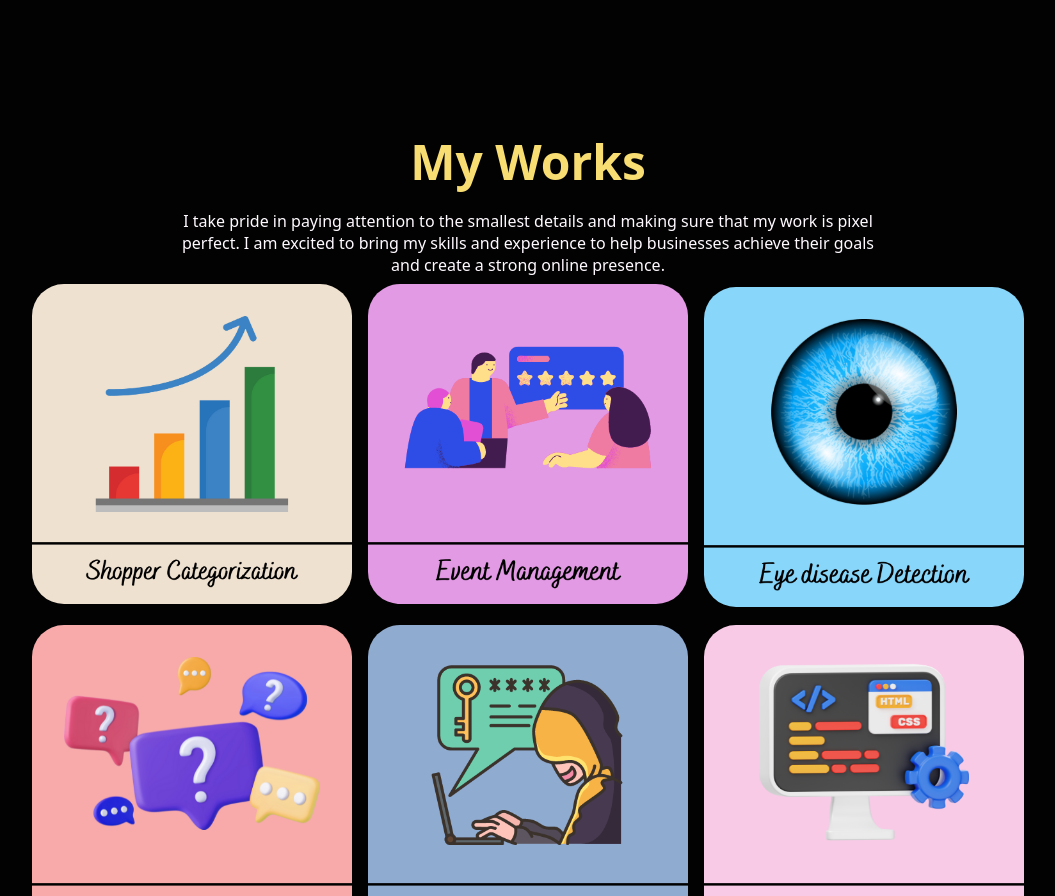
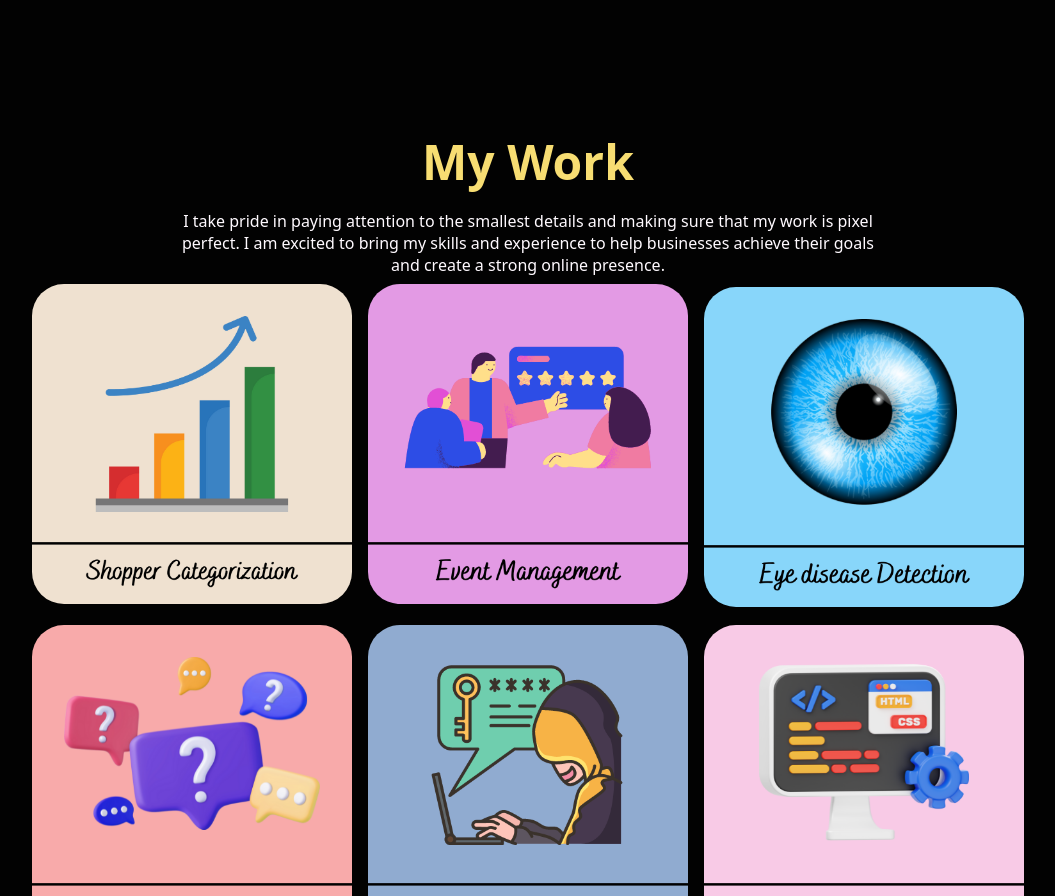
Before and after one commit to aneeshram-01/React-Portfolio-website, a React (Create React App) app: page / in a window 1280 px wide. Shown: the part 1560-2456 px from the top of the page, without its empty margins (112-1167 px from the left). Built offline with nearby package versions, Linux system fonts and the light colour scheme; a web font is replaced by a local one.

Commit message:
Update works.js

```diff
--- a/src/components/Works/works.js
+++ b/src/components/Works/works.js
@@ -9,7 +9,7 @@ import Portfolio6 from '../../assets/p12.png';
 const Works =()=> {
     return (
         <section id='Works'>
-            <h2 className="worksTitle">My Works</h2>
+            <h2 className="worksTitle">My Work</h2>
             <span className="worksDesc">I take pride in paying attention to the smallest details and making sure that my work is pixel perfect. I am excited to bring my skills and experience to help businesses achieve their goals and create a strong online presence.</span>
             <div className="worksImgs">
 
```
